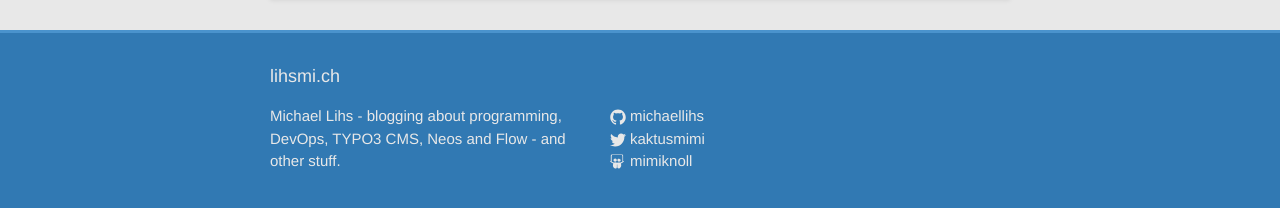
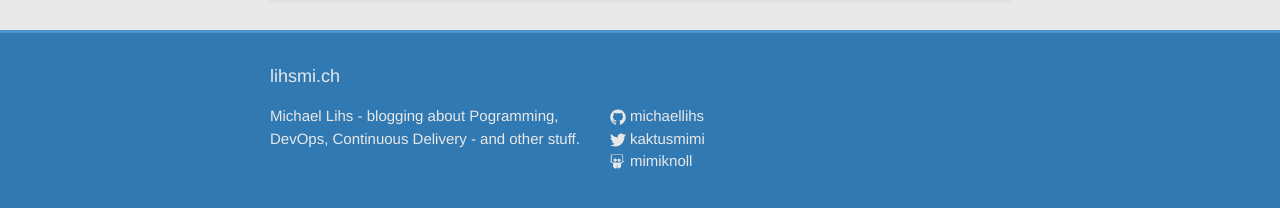
Before and after one commit to michaellihs/michaellihs.github.io, a Jekyll site: the page built from index.html, in a window 1280 px wide and 900 px high, scrolled down 3847 px. Shown: the part 627-835 px from the top of the window. Built offline with Jekyll 4.4.1, drawn with Linux system fonts in a browser that asks for light colours.

Commit message:
update footer

```diff
--- a/_includes/footer.html
+++ b/_includes/footer.html
@@ -8,7 +8,7 @@
       <div class="footer-col  footer-col-1">
         <ul class="contact-list">
           <li><!-- {{ site.title }}--></li>
-          <li>Michael Lihs - blogging about programming, DevOps, TYPO3 CMS, Neos and Flow - and other stuff.</li>
+          <li>Michael Lihs - blogging about Pogramming, DevOps, Continuous Delivery - and other stuff.</li>
         </ul>
       </div>
 
```
